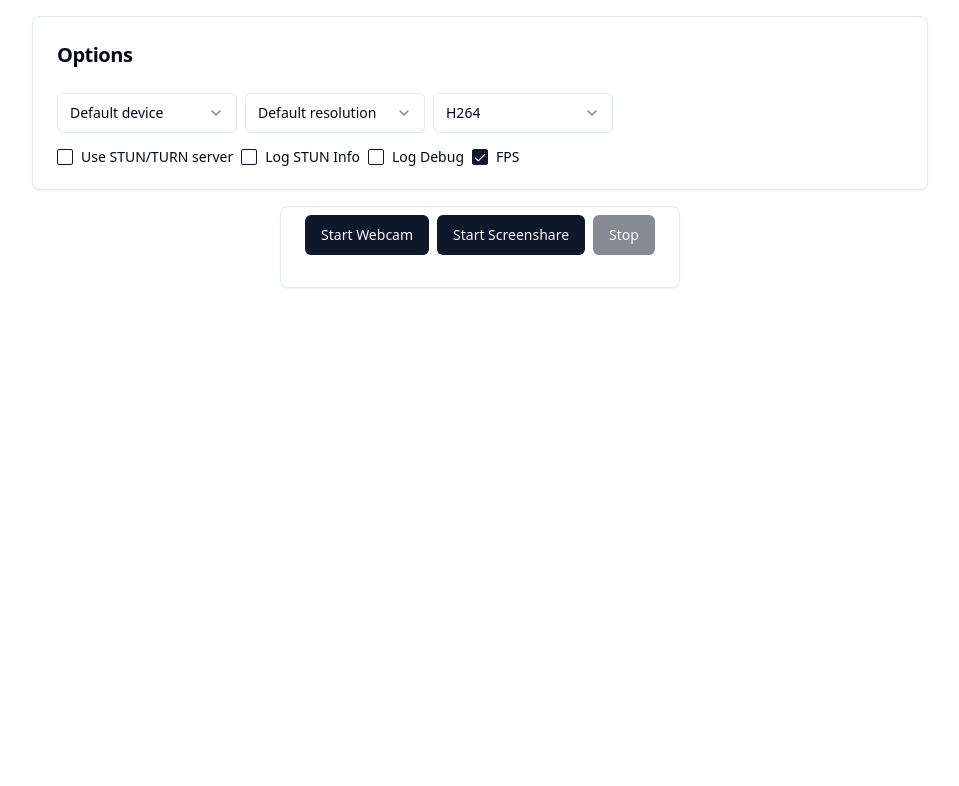
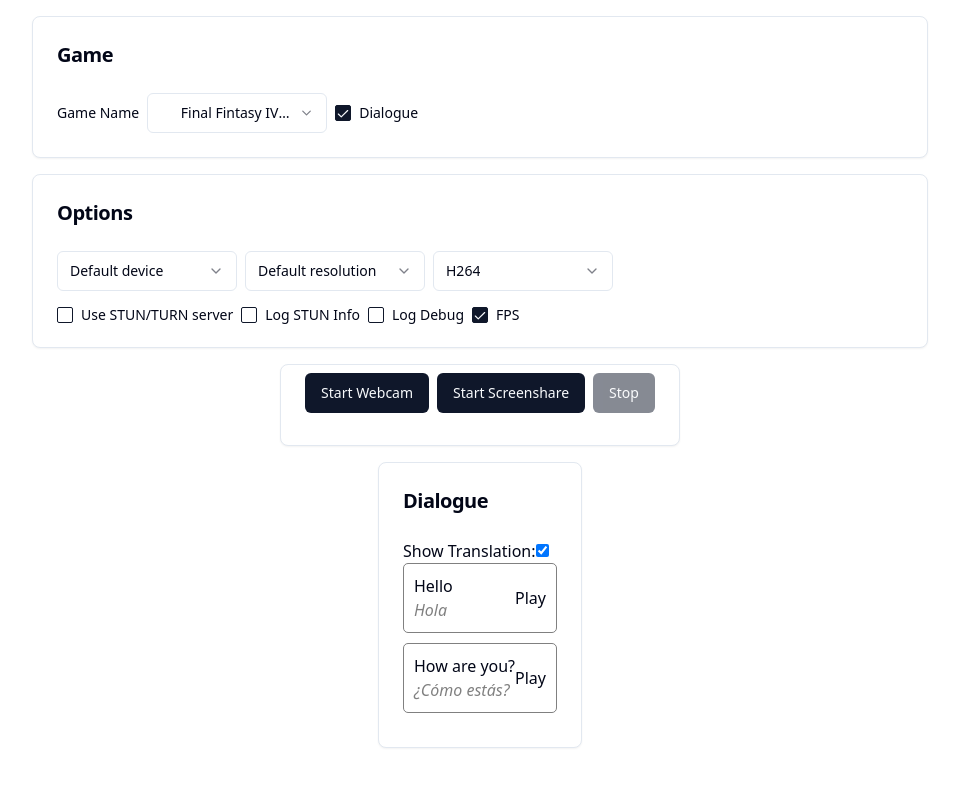
Before and after one commit to VoxlyHq/retro_voice, a React (Vite) app in the folder html/: page /app/webrtc in a window 1280 px wide. Shown: the top 786 px of the page, without its empty margins (160-1119 px from the left). Built offline with nearby package versions, Linux system fonts and the light colour scheme.

Commit message:
stub out the dialogue list

```diff
--- /dev/null
+++ b/html/src/routes/Dialogue.tsx
@@ -0,0 +1,34 @@
+import React, { useState } from 'react';
+import DialogueList from './DialogueList';
+
+const DialogueComponent: React.FC = () => {
+  const [selectedLineId, setSelectedLineId] = useState<number | null>(null);
+  const [showTranslation, setShowTranslation] = useState(true);
+
+  const dialogues = [
+    { id: 1, text: 'Hello', translation: 'Hola', audioUrl: '/audio/hello.mp3' },
+    { id: 2, text: 'How are you?', translation: '¿Cómo estás?', audioUrl: '/audio/how_are_you.mp3' },
+    // Add more dialogue lines here
+  ];
+
+  return (
+    <div>
+      <label>
+        Show Translation:
+        <input
+          type="checkbox"
+          checked={showTranslation}
+          onChange={(e) => setShowTranslation(e.target.checked)}
+        />
+      </label>
+      <DialogueList
+        dialogues={dialogues}
+        selectedLineId={selectedLineId}
+        showTranslation={showTranslation}
+        onLineSelect={(id) => setSelectedLineId(id)}
+      />
+    </div>
+  );
+};
+
+export default DialogueComponent;
--- /dev/null
+++ b/html/src/routes/DialogueList.tsx
@@ -0,0 +1,64 @@
+import React, { useState, useEffect } from 'react';
+
+interface DialogueLine {
+  id: number;
+  text: string;
+  translation: string;
+  audioUrl: string;
+}
+
+interface DialogueListProps {
+  dialogues: DialogueLine[];
+  selectedLineId: number | null;
+  showTranslation: boolean;
+  onLineSelect: (id: number) => void;
+}
+
+const DialogueList: React.FC<DialogueListProps> = ({ dialogues, selectedLineId, showTranslation, onLineSelect }) => {
+  const [currentAudio, setCurrentAudio] = useState<HTMLAudioElement | null>(null);
+
+  useEffect(() => {
+    if (selectedLineId !== null) {
+      const selectedDialogue = dialogues.find(dialogue => dialogue.id === selectedLineId);
+      if (selectedDialogue && selectedDialogue.audioUrl) {
+        playAudio(selectedDialogue.audioUrl);
+      }
+    }
+  }, [selectedLineId]);
+
+  const playAudio = (audioUrl: string) => {
+    if (currentAudio) {
+      currentAudio.pause();
+    }
+    const audio = new Audio(audioUrl);
+    audio.play();
+    setCurrentAudio(audio);
+  };
+
+  return (
+    <div>
+      {dialogues.map(dialogue => (
+        <div
+          key={dialogue.id}
+          style={{
+            padding: '10px',
+            backgroundColor: selectedLineId === dialogue.id ? 'lightyellow' : 'white',
+            border: selectedLineId === dialogue.id ? '2px solid orange' : '1px solid gray',
+            borderRadius: '5px',
+            marginBottom: '10px',
+            display: 'flex',
+            alignItems: 'center'
+          }}
+        >
+          <div style={{ flexGrow: 1 }}>
+            <p style={{ margin: 0 }}>{dialogue.text}</p>
+            {showTranslation && <p style={{ margin: 0, fontStyle: 'italic', color: 'gray' }}>{dialogue.translation}</p>}
+          </div>
+          <button onClick={() => onLineSelect(dialogue.id)}>Play</button>
+        </div>
+      ))}
+    </div>
+  );
+};
+
+export default DialogueList;
--- a/html/src/routes/webrtc.tsx
+++ b/html/src/routes/webrtc.tsx
@@ -6,8 +6,15 @@ import { Card, CardHeader, CardTitle, CardContent, CardDescription, CardFooter }
 import { Checkbox } from '@/components/ui/checkbox'
 import { Button } from '@/components/ui/button'
 import { Select, SelectContent, SelectGroup, SelectItem, SelectTrigger, SelectValue } from '@/components/ui/select'
+import DialogueComponent from './Dialogue'; // Adjust the import path as needed
+
 
 interface InputDevice {
+  id: string
+  label: string
+}
+
+interface Game {
   id: string
   label: string
 }
@@ -97,7 +104,10 @@ function escapeRegExp(str: string) {
 
 export function WebRTCPage() {
   const [videoInputs, setVideoInputs] = useState<InputDevice[]>([])
+  const [availableGames, setAvailableGames] = useState<Game[]>([]) // Add the available games here
+  const [newGameLabel, setNewGameLabel] = useState<string>('');
   const [videoDevice, setVideoDevice] = useState('default')
+  const [selectedGame, setSelectedGame] = useState('Final Fanstasy IV (Japan)')
   const [videoRes, setVideoRes] = useState('default')
   const [videoTransform, setVideoTransform] = useState('none')
   const [videoCodec, setVideoCodec] = useState('H264/90000')
@@ -105,6 +115,7 @@ export function WebRTCPage() {
   const [isLogSTUNEnabled, setIsLogSTUNEnabled] = useState(false)
   const [isLogEnabled, setIsLogEnabled] = useState(false)
   const [isFpsEnabled, setIsFpsEnabled] = useState(true)
+  const [isDialogueEnabled, setIsDialogueEnabled] = useState(true)
   const [canStartWebcam, setCanStartWebcam] = useState(true)
   const [canStartScreenshare, setCanStartScreenshare] = useState(true)
   const [canStop, setCanStop] = useState(false)
@@ -125,6 +136,23 @@ export function WebRTCPage() {
   const [inboundHeight, setInboundHeight] = useState(0)
   const pcRef = useRef<RTCPeerConnection | null>(null)
   const statsTimerRef = useRef<number | null>(null)
+  const handleNewGameLabelChange = (event: React.ChangeEvent<HTMLInputElement>) => {
+    setNewGameLabel(event.target.value);
+  };
+
+  useEffect(() => {
+    const sampleGames: Game[] = [
+      { id: '1', label: 'Final Fantasy IV (Japan)' },
+      { id: '2', label: 'Final Fantasy II - SNES USA' },
+      { id: '3', label: 'Chrono Trigger' },
+      { id: '4', label: 'Secret of Mana' },
+      { id: '5', label: 'EarthBound' },
+      { id: '6', label: 'Super Mario RPG' },
+      { id: '999', label: 'New Game' },
+    ];
+    setAvailableGames(sampleGames);
+  }, []);
+
 
   function createPeerConnection() {
     const config: any = {
@@ -377,6 +405,64 @@ export function WebRTCPage() {
     <div className="space-y-4 my-4">
       <Card className="max-w-4xl mx-auto">
         <CardHeader>
+          <CardTitle className="text-xl">Game</CardTitle>
+        </CardHeader>
+        <CardContent className="space-y-4">
+        <div className="flex items-center space-x-2">
+
+            <label
+              htmlFor="use-stun"
+              className="text-sm font-medium leading-none peer-disabled:cursor-not-allowed peer-disabled:opacity-70"
+            >
+              Game Name
+            </label>
+
+
+            <Select onValueChange={setSelectedGame}>
+              <SelectTrigger className="w-[180px]">
+                <SelectValue placeholder="Final Fintasy IV (Japan)" />
+              </SelectTrigger>
+              <SelectContent>
+                <SelectGroup>
+                  {availableGames.map((game) => (
+                    <SelectItem key={game.id} value={game.id}>
+                      {game.label}
+                    </SelectItem>
+                  ))}
+                </SelectGroup>
+              </SelectContent>
+            </Select>
+
+            <Checkbox id="use-dialogue" checked={isDialogueEnabled} onCheckedChange={(value) => setIsDialogueEnabled(!!value)} />
+              <label
+                htmlFor="use-dialogue"
+                className="text-sm font-medium leading-none peer-disabled:cursor-not-allowed peer-disabled:opacity-70"
+              >
+                Dialogue
+              </label>
+
+              {selectedGame === '999' && (
+                <div>
+                  <input
+                    type="text"
+                    value={newGameLabel}
+                    onChange={handleNewGameLabelChange}
+                    placeholder="Enter new game label"
+                  />
+                <label
+                  htmlFor="use-game-name"
+                  className="text-sm font-medium leading-none peer-disabled:cursor-not-allowed peer-disabled:opacity-70"
+                >
+                  Game Name
+                </label>
+
+                </div>
+              )}
+          </div>
+        </CardContent>
+      </Card>
+      <Card className="max-w-4xl mx-auto">
+        <CardHeader>
           <CardTitle className="text-xl">Options</CardTitle>
         </CardHeader>
         <CardContent className="space-y-4">
@@ -435,7 +521,6 @@ export function WebRTCPage() {
               </SelectContent>
             </Select>
           </div>
-
           <div className="flex items-center space-x-2">
             <Checkbox id="use-stun" checked={isSTUNEnabled} onCheckedChange={(value) => setIsSTUNEnabled(!!value)} />
             <label
@@ -548,6 +633,16 @@ export function WebRTCPage() {
           </CardContent>
         </Card>
       )}
+      { isDialogueEnabled && (
+        <Card className="max-w-fit mx-auto">
+          <CardHeader>
+            <CardTitle className="text-xl">Dialogue</CardTitle>
+          </CardHeader>
+          <CardContent className="space-y-4">
+             <DialogueComponent />
+          </CardContent>
+          </Card>
+      )}
     </div>
   )
 }
```
